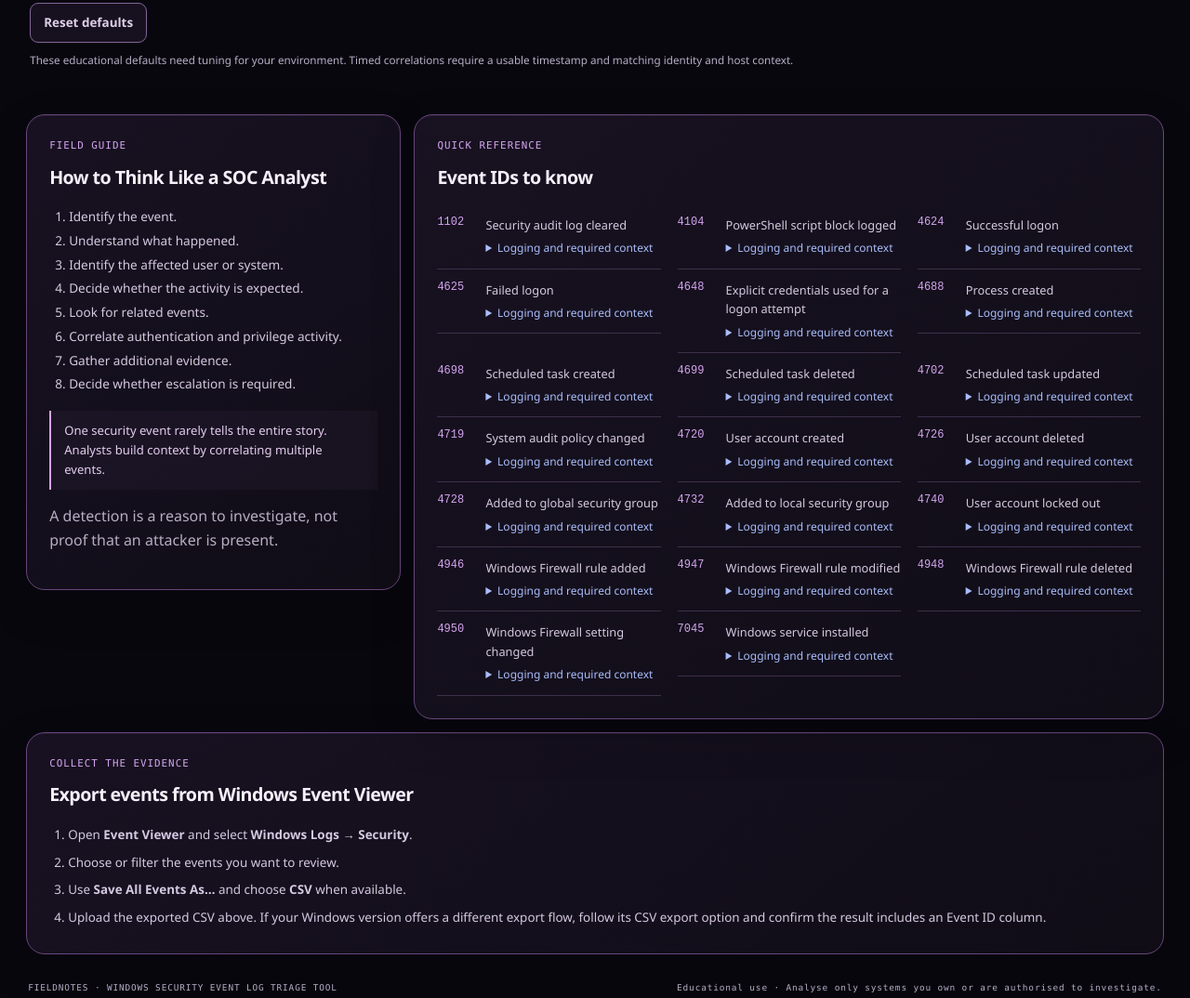
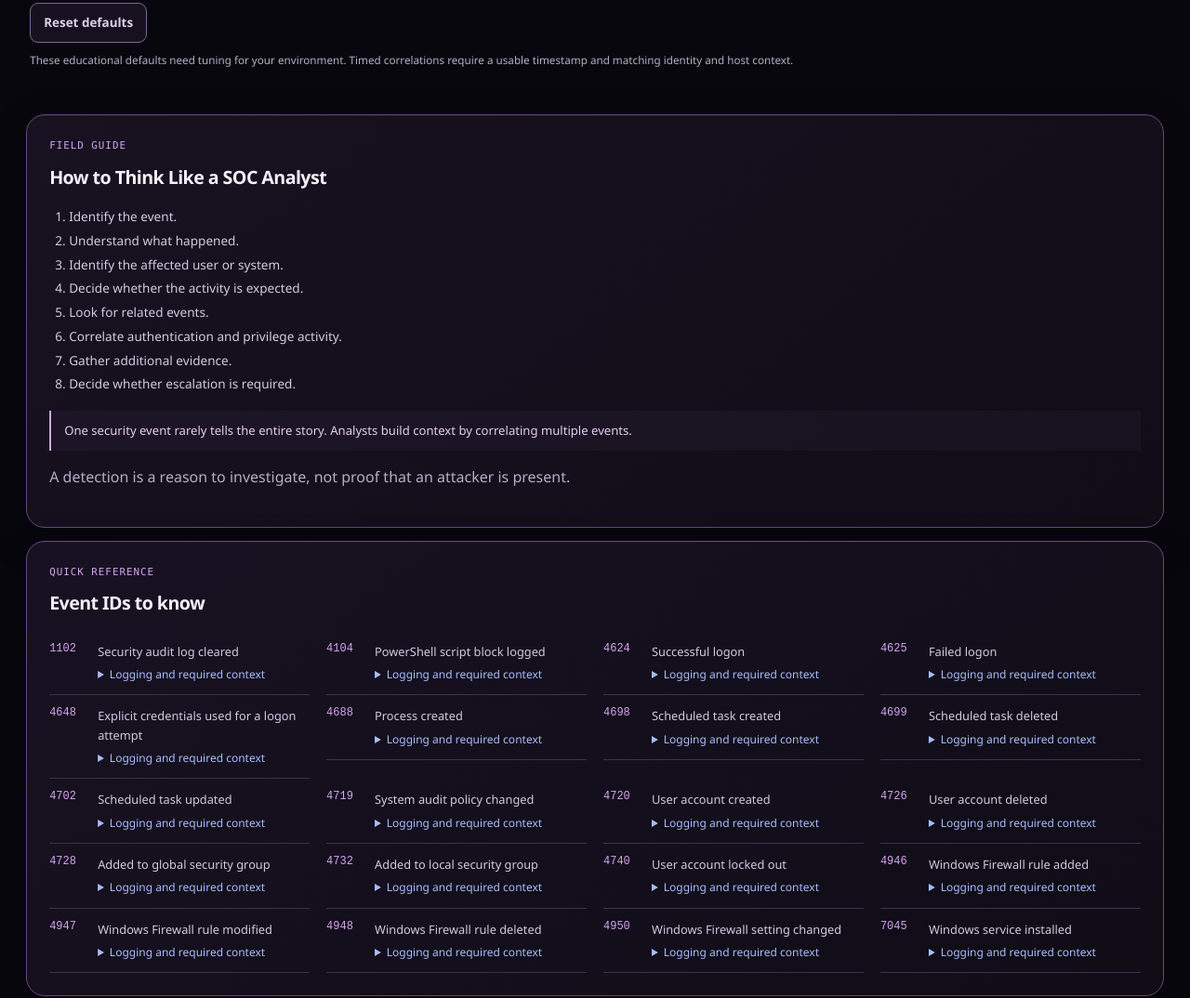
Before and after one commit to Namitesh07/windows-security-event-log-triage-tool, a website: page index.html in a window 1280 px wide. Shown: the part 1197-2271 px from the top of the page at 93% size. Drawn offline with Linux system fonts and the light colour scheme.

Commit message:
Stack Field Guide above Quick Reference
Display the two guide panels as consecutive full-width rows on desktop and mobile. Preserve the compact Event ID grid and wider workspace. Refresh the stylesheet version so visitors receive the corrected layout.

Validation: all 96 automated tests passed.

```diff
--- a/index.html
+++ b/index.html
@@ -5,7 +5,7 @@
   <meta name="viewport" content="width=device-width, initial-scale=1">
   <meta name="theme-color" content="#08070e">
   <title>Windows Security Event Log Triage Tool</title>
-  <link rel="stylesheet" href="styles.css?v=20261019-layout">
+  <link rel="stylesheet" href="styles.css?v=20261019-stacked-guides">
   <script src="analysis.js" defer></script>
   <script src="report.js" defer></script>
   <script src="task-runner.js" defer></script>
--- a/styles.css
+++ b/styles.css
@@ -799,7 +799,7 @@ td:nth-child(2) {
 
 .education-grid {
   display:grid;
-  grid-template-columns:minmax(280px,.8fr) minmax(0,1.6fr);
+  grid-template-columns:minmax(0,1fr);
   align-items:start;
   gap:14px;
   margin-top:48px;
```
